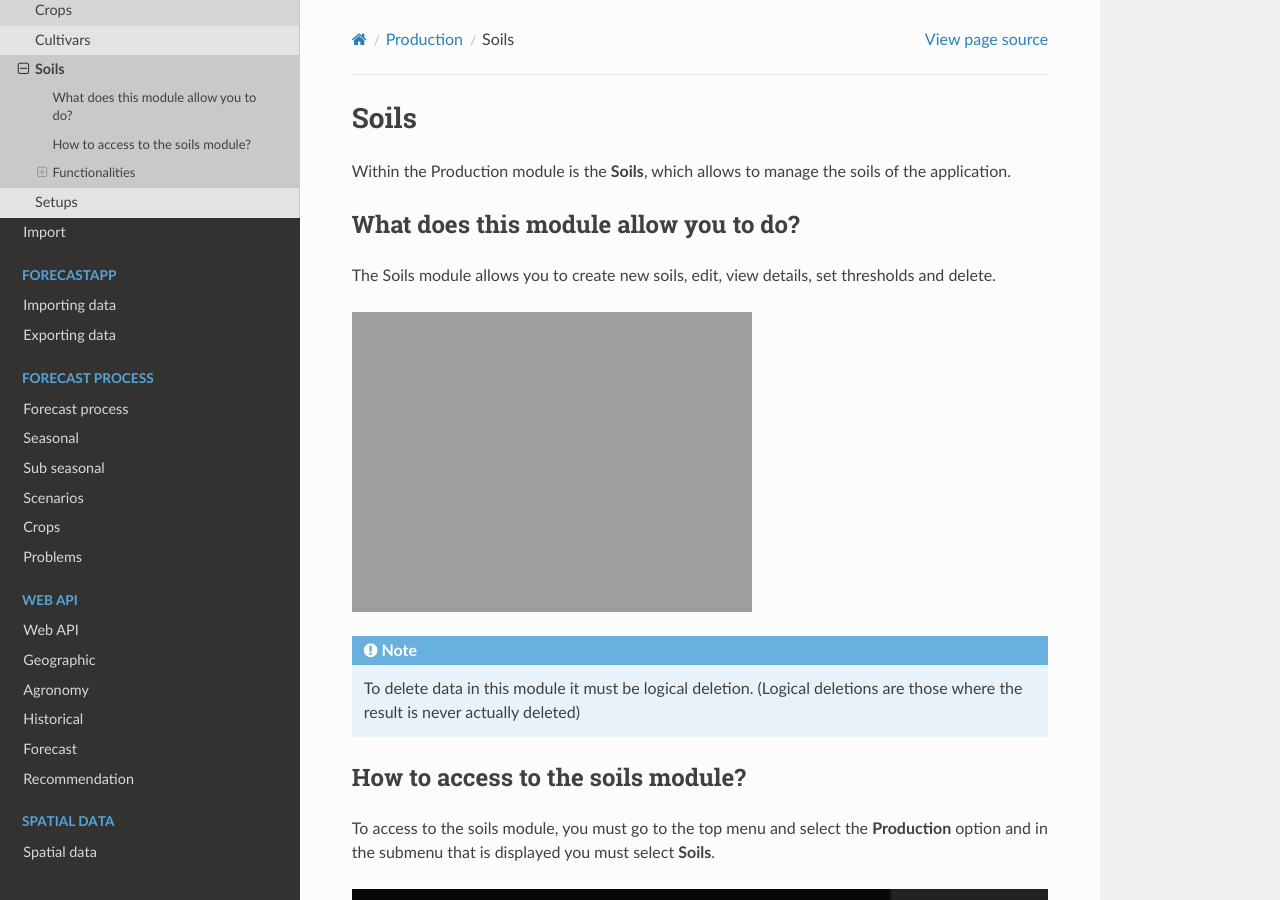
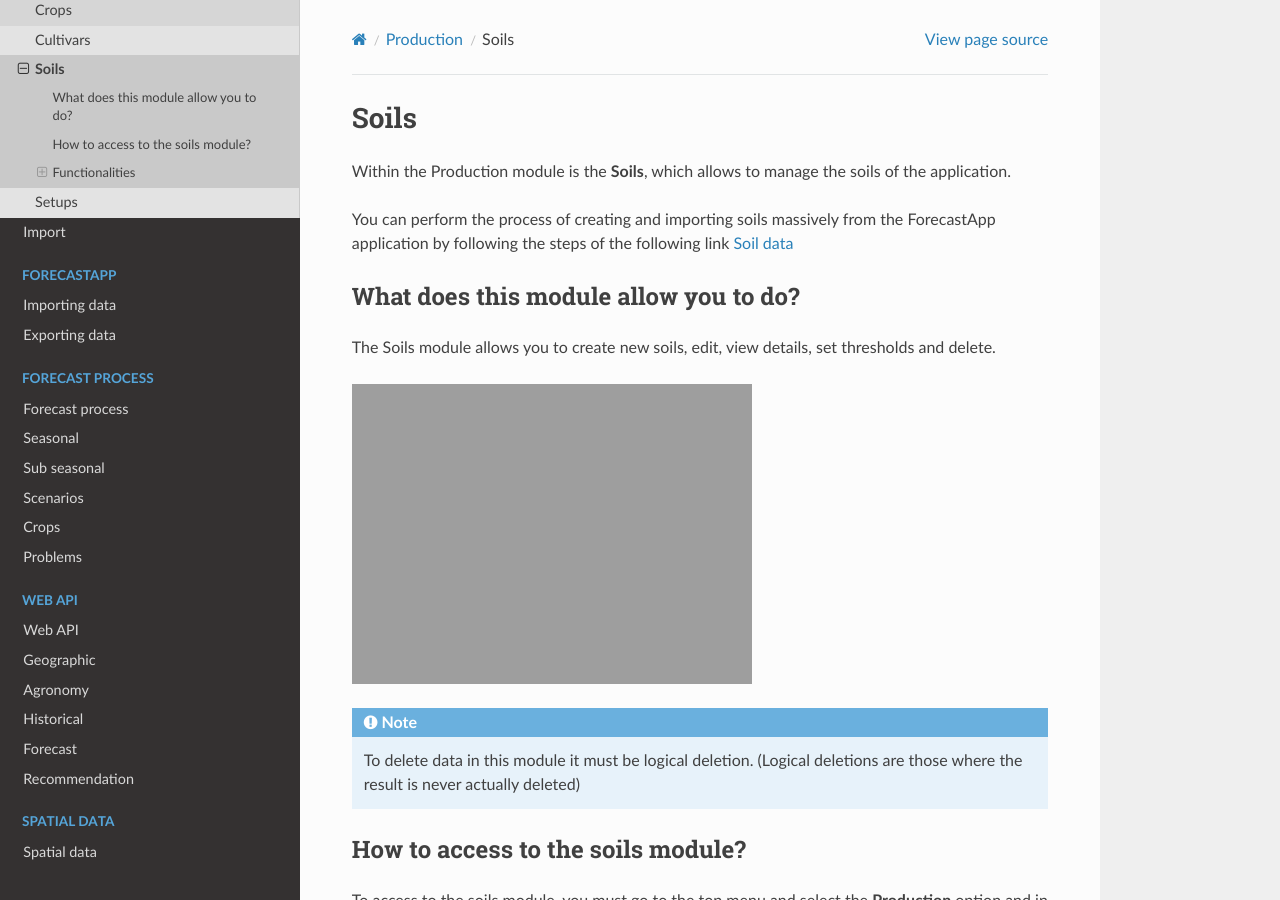
Before and after one commit to stevensotelo/aclimate_docs, a Sphinx documentation site: the page built from docs/source/05-production-soils.rst, in a window 1280 px wide and 900 px high. Built offline with Sphinx 7.4.7 and the Read the Docs theme 2.0.0, drawn with Linux system fonts in a browser that asks for light colours.

Commit message:
link to import in forecastApp

```diff
--- a/docs/source/05-production-soils.rst
+++ b/docs/source/05-production-soils.rst
@@ -3,6 +3,8 @@ Soils
 
 
 Within the Production module is the **Soils**, which allows to manage the soils of the application.
+
+You can perform the process of creating and importing soils massively from the ForecastApp application by following the steps of the following link :ref:`Soil data`
 
 What does this module allow you to do?
 **************************************
--- a/docs/source/06-import-crop-setups.rst
+++ b/docs/source/06-import-crop-setups.rst
@@ -276,6 +276,7 @@ Finally, to configure the run for the region it is essential to have this inform
     The above parameters must be configured by the expert for the region, since any error will cause the agroclimatic forecast not to be generated.
 
 
+.. _Soil data:
 
 Soil data
 =========
```
